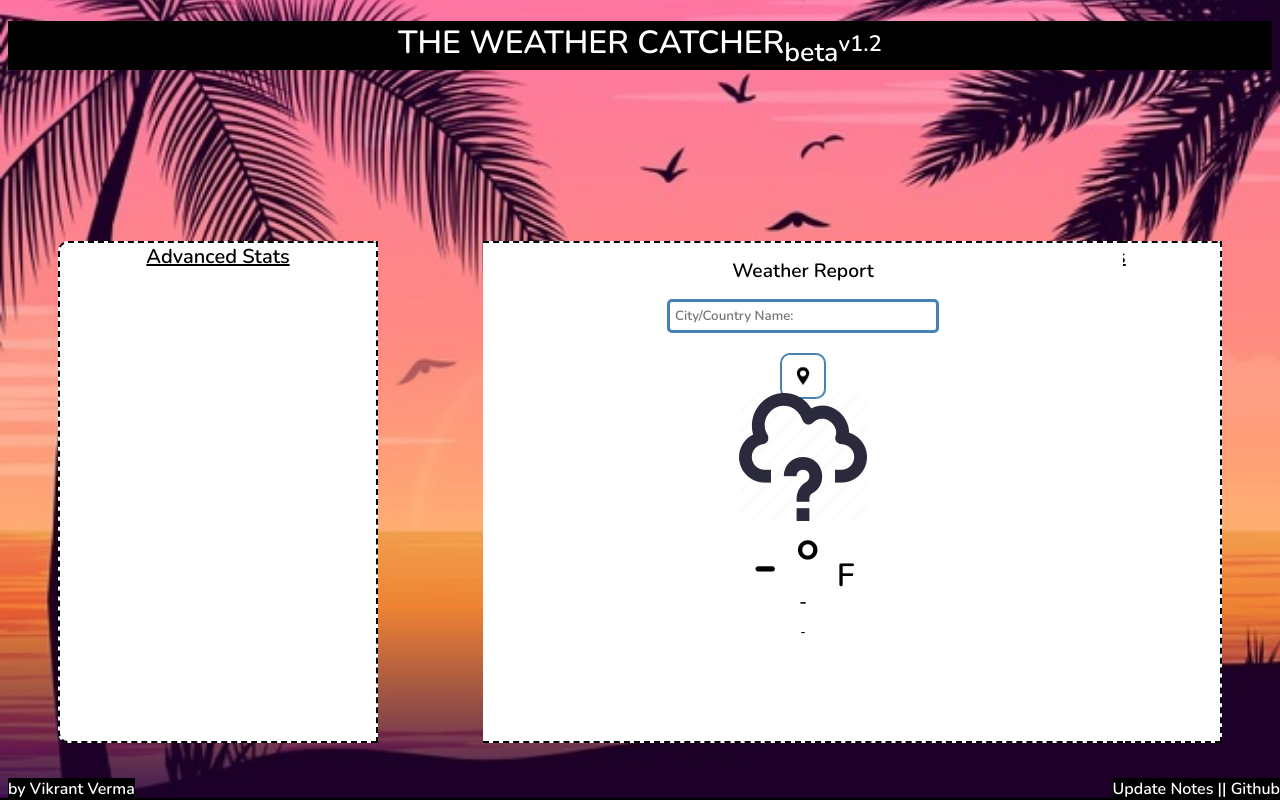
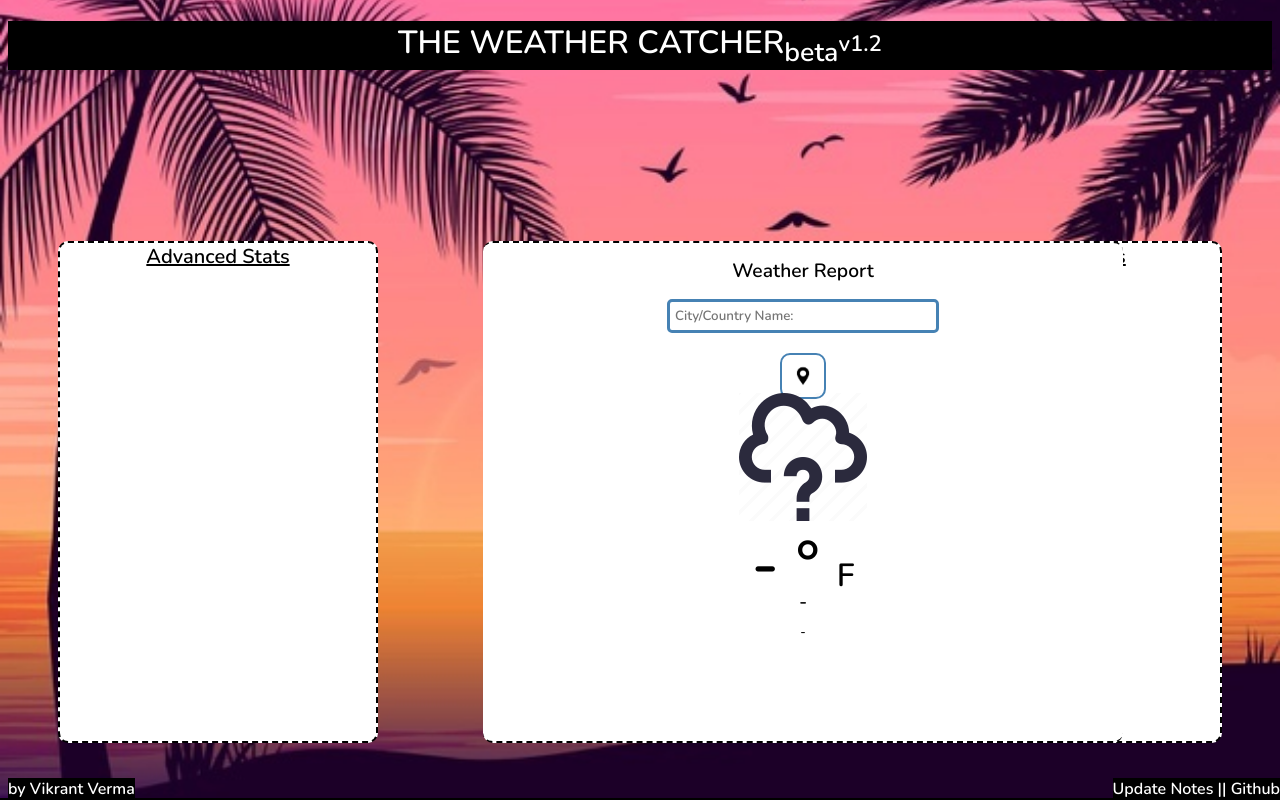
Before and after one commit to vikv1/TheWeatherCatcher, a website: page index.html in a window 1280 px wide. Drawn offline with nearby package versions, Linux system fonts and the light colour scheme.

Commit message:
Update app.css

```diff
--- a/app.css
+++ b/app.css
@@ -23,9 +23,6 @@ body {
     margin-left: 475px;
     margin-top: 150px;
     border-radius: 10px;
-    border-top-left-radius: 0px;
-    border-bottom-left-radius: 0px;
-    border-radius: 0px;
     padding-bottom: 100px;
     border-top: dashed;
     border-bottom: dashed;
@@ -41,8 +38,7 @@ body {
     width: 25%;
     background-color: white;
     display: block;
-    border-top-left-radius: 10px;
-    border-bottom-left-radius: 10px;
+    border-radius: 10px;
     padding-bottom: 100px;
     height: 398px;
     font-size: 125%;
@@ -65,8 +61,7 @@ body {
     width: 25%;
     background-color: white;
     display: block;
-    border-top-left-radius: 10px;
-    border-bottom-left-radius: 10px;
+    border-radius: 10px;
     padding-bottom: 100px;
     height: 398px;
     font-size: 125%;
```
